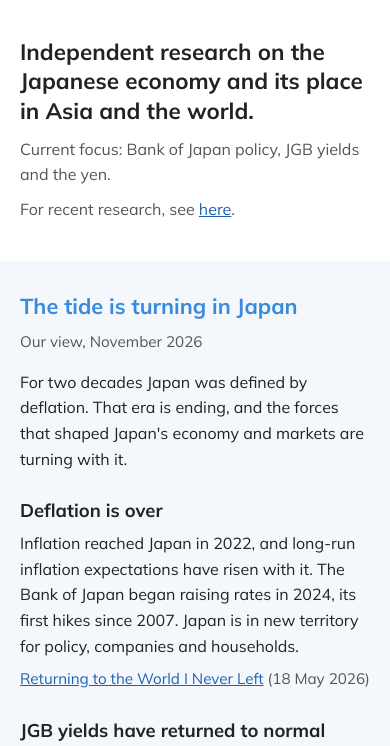
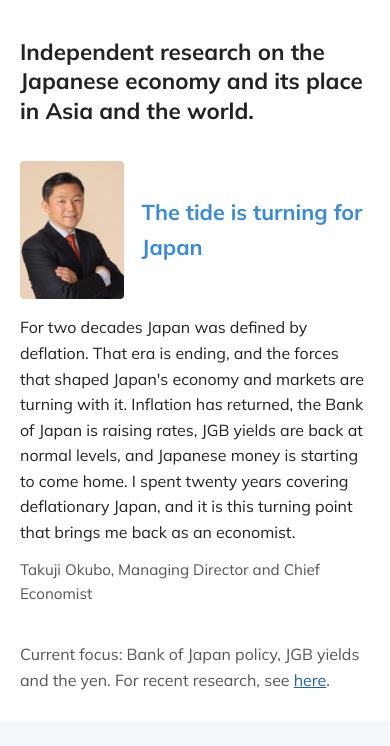
Before and after one commit to TakujiOkubo/yenmacro-site, a plain HTML site: page index.html in a window 390 px wide. Shown: the part 71-817 px from the top of the page. Drawn offline with Linux system fonts and the light colour scheme.

Commit message:
Draft: foreword 'The tide is turning for Japan' with portrait; view section retitled 'Our view' (v5, for review)
Co-Authored-By: Claude Opus 5.5 <noreply@anthropic.com>

```diff
--- a/index.html
+++ b/index.html
@@ -27,15 +27,24 @@
 <main>
   <section class="intro wrap">
     <h1>Independent research on the Japanese economy and its place in Asia and the world.</h1>
-    <p>Current focus: Bank of Japan policy, JGB yields and the yen.</p>
-    <p>For recent research, see <a href="https://takujiokubo.substack.com/">here</a>.</p>
+  </section>
+
+  <section class="foreword wrap" aria-labelledby="foreword-h">
+    <div class="foreword-body">
+      <img class="portrait" src="assets/img/takuji-okubo.jpg" alt="Takuji Okubo" width="480" height="640">
+      <h2 id="foreword-h">The tide is turning for Japan</h2>
+      <div class="foreword-text">
+        <p>For two decades Japan was defined by deflation. That era is ending, and the forces that shaped Japan's economy and markets are turning with it. Inflation has returned, the Bank of Japan is raising rates, JGB yields are back at normal levels, and Japanese money is starting to come home. I spent twenty years covering deflationary Japan, and it is this turning point that brings me back as an economist.</p>
+        <p class="signoff">Takuji Okubo, Managing Director and Chief Economist</p>
+      </div>
+    </div>
+    <p class="focus">Current focus: Bank of Japan policy, JGB yields and the yen. For recent research, see <a href="https://takujiokubo.substack.com/">here</a>.</p>
   </section>
 
   <section class="view" aria-labelledby="view-h">
     <div class="wrap">
-      <h2 id="view-h">The tide is turning in Japan</h2>
-      <p class="dateline">Our view, November 2026</p>
-      <p>For two decades Japan was defined by deflation. That era is ending, and the forces that shaped Japan's economy and markets are turning with it.</p>
+      <h2 id="view-h">Our view</h2>
+      <p class="dateline">November 2026</p>
       <div class="theme">
         <h3>Deflation is over</h3>
         <p>Inflation reached Japan in 2022, and long-run inflation expectations have risen with it. The Bank of Japan began raising rates in 2024, its first hikes since 2007. Japan is in new territory for policy, companies and households.</p>
@@ -70,7 +79,6 @@
   <section class="about wrap" aria-labelledby="about-h">
     <h2 id="about-h">About</h2>
     <div class="about-body">
-      <img class="portrait" src="assets/img/takuji-okubo.jpg" alt="Takuji Okubo" width="480" height="640">
       <div>
         <p class="name">Takuji Okubo</p>
         <p class="role">Managing Director and Chief Economist</p>
--- a/style.css
+++ b/style.css
@@ -61,8 +61,7 @@ h2 {
 }
 
 section { padding: 2.25rem 0; }
-.intro { padding-top: 0.5rem; }
-.intro p { color: var(--ink-soft); margin: 0 0 0.6rem; }
+.intro { padding-top: 0.5rem; padding-bottom: 0; }
 
 /* Our view: a pale band so the section reads as the firm's standing view. */
 .view { background: var(--bg-band); }
@@ -80,12 +79,21 @@ section { padding: 2.25rem 0; }
 .topics li:last-child { border-bottom: 1px solid #E3E3E3; }
 .topics strong { display: block; font-weight: 700; }
 
-.about-body {
+/* Foreword: portrait beside the title and text; on a phone the text runs full width below. */
+.foreword { padding-top: 1.5rem; }
+.foreword-body {
   display: grid;
-  grid-template-columns: 11rem 1fr;
-  gap: 1.75rem;
+  grid-template-columns: 10rem 1fr;
+  grid-template-areas: "photo head" "photo text";
+  column-gap: 1.75rem;
   align-items: start;
 }
+.foreword .portrait { grid-area: photo; }
+.foreword h2 { grid-area: head; margin-bottom: 0.75rem; }
+.foreword-text { grid-area: text; }
+.foreword-text p { margin: 0 0 0.75rem; }
+.foreword .signoff { color: var(--ink-soft); font-size: 0.95rem; }
+.foreword .focus { color: var(--ink-soft); margin: 1.5rem 0 0; }
 .portrait { width: 100%; height: auto; border-radius: 4px; }
 .about p { margin: 0 0 0.9rem; }
 .about .name { font-size: 1.25rem; font-weight: 700; margin-bottom: 0; }
@@ -109,6 +117,12 @@ section { padding: 2.25rem 0; }
   h1 { font-size: 1.4rem; }
   h2 { font-size: 1.35rem; }
   section { padding: 1.75rem 0; }
-  .about-body { grid-template-columns: 1fr; gap: 1.25rem; }
-  .portrait { width: 9.5rem; }
+  .foreword-body {
+    grid-template-columns: 6.5rem 1fr;
+    grid-template-areas: "photo head" "text text";
+    column-gap: 1.1rem;
+    align-items: center;
+  }
+  .foreword h2 { margin-bottom: 0; }
+  .foreword-text { margin-top: 1rem; }
 }
```
